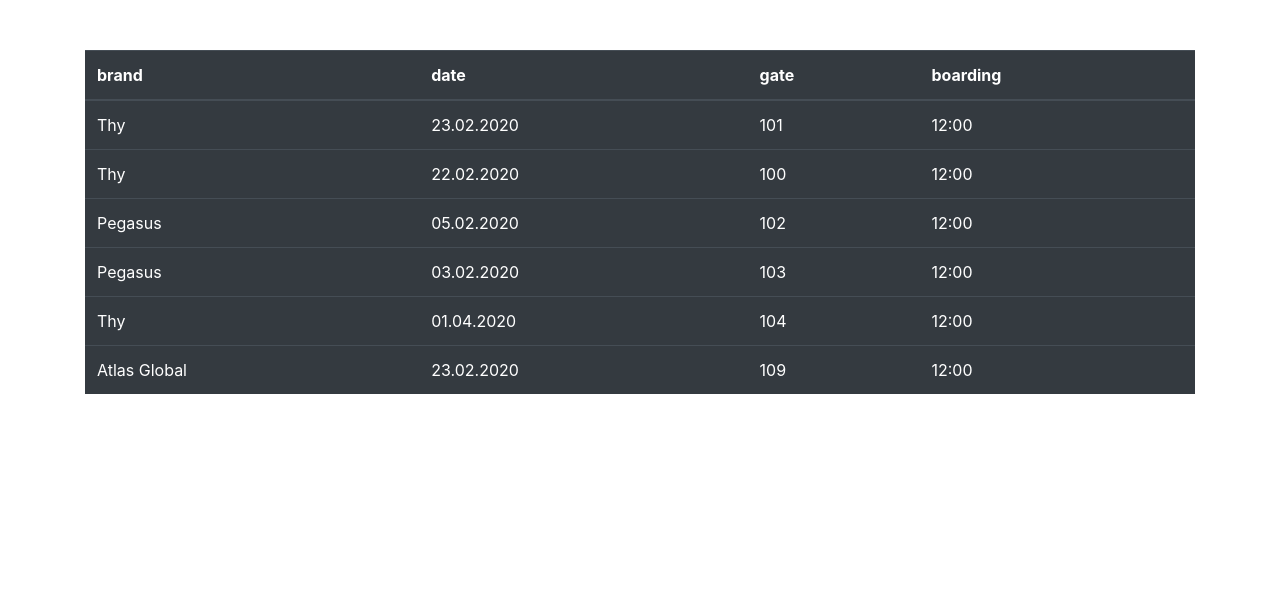
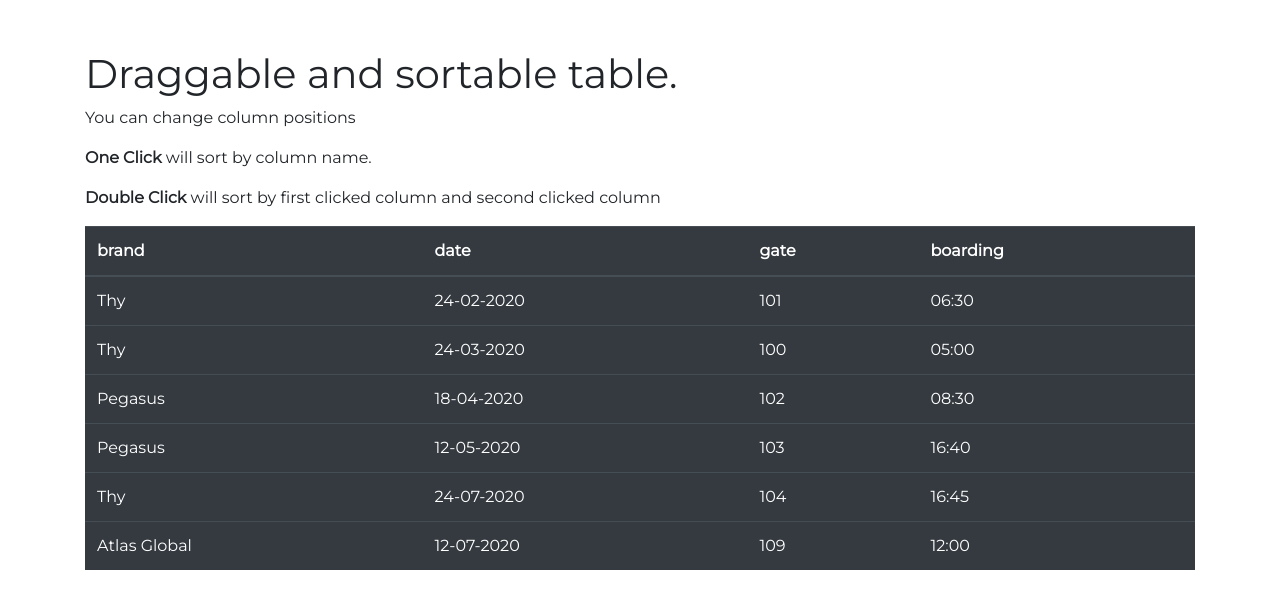
Before and after one commit to sercuu/draggableTable, a Vue app: page /#/ in a window 1280 px wide. Shown: the top 608 px of the page. Built offline with nearby package versions, Linux system fonts and the light colour scheme.

Commit message:
sorting completed

```diff
--- a/package.json
+++ b/package.json
@@ -13,6 +13,7 @@
         "core-js": "^3.6.5",
         "husky": "^4.2.5",
         "lint-staged": "^10.2.11",
+        "moment": "^2.27.0",
         "node-sass": "^4.14.1",
         "sass-loader": "^9.0.3",
         "vue": "^2.6.11",
--- a/public/index.html
+++ b/public/index.html
@@ -1,17 +1,22 @@
 <!DOCTYPE html>
 <html lang="en">
+
 <head>
   <meta charset="utf-8">
   <meta http-equiv="X-UA-Compatible" content="IE=edge">
   <meta name="viewport" content="width=device-width,initial-scale=1.0">
   <link rel="icon" href="<%= BASE_URL %>favicon.ico">
   <title><%= htmlWebpackPlugin.options.title %></title>
+  <link href="https://fonts.googleapis.com/css2?family=Montserrat&display=swap" rel="stylesheet">
 </head>
+
 <body>
   <noscript>
-      <strong>We're sorry but <%= htmlWebpackPlugin.options.title %> doesn't work properly without JavaScript enabled. Please enable it to continue.</strong>
+    <strong>We're sorry but <%= htmlWebpackPlugin.options.title %> doesn't work properly without JavaScript enabled.
+      Please enable it to continue.</strong>
   </noscript>
   <div id="app"></div>
   <!-- built files will be auto injected -->
 </body>
+
 </html>
--- a/src/Mockdata.js
+++ b/src/Mockdata.js
@@ -2,42 +2,42 @@
 	{
 		key: "1",
 		brand: "Thy",
-        date: "23.02.2020",
+		date: new Date("2020", "01", "24"),
 		gate: "101",
-        boarding: "12:00",
+		boarding: "06:30",
 	},
 	{
 		key: "2",
 		brand: "Thy",
-        date: "22.02.2020",
+		date: new Date("2020", "02", "24"),
 		gate: "100",
-        boarding: "12:00",
+		boarding: "05:00",
 	},
 	{
 		key: "3",
 		brand: "Pegasus",
-        date: "05.02.2020",
+		date: new Date("2020", "03", "18"),
 		gate: "102",
-        boarding: "12:00",
+		boarding: "08:30",
 	},
 	{
 		key: "4",
 		brand: "Pegasus",
-        date: "03.02.2020",
+		date: new Date("2020", "04", "12"),
 		gate: "103",
-        boarding: "12:00",
+		boarding: "16:40",
 	},
 	{
 		key: "5",
 		brand: "Thy",
-        date: "01.04.2020",
+		date: new Date("2020", "06", "24"),
 		gate: "104",
-        boarding: "12:00",
+		boarding: "16:45",
 	},
 	{
 		key: "6",
 		brand: "Atlas Global",
-        date: "23.02.2020",
+		date: new Date("2020", "06", "12"),
 		gate: "109",
 		boarding: "12:00",
 	},
--- a/src/assets/style/app.scss
+++ b/src/assets/style/app.scss
@@ -1,3 +1,7 @@
+body {
+	font-family: "Montserrat", sans-serif;
+}
+
 /* Plugins */
 @import "~bootstrap/dist/css/bootstrap.min.css";
 /* Plugins */
@@ -10,6 +14,7 @@
 /* Atom */
 
 /* Molecule */
+@import "./molecule/TAVTable.scss";
 /* Molecule */
 
 /* Organism */
--- /dev/null
+++ b/src/assets/style/molecule/TAVTable.scss
@@ -0,0 +1,7 @@
+.TAVTable {
+    th {
+        &:hover {
+            cursor: pointer;
+        }
+    }
+}
--- a/src/components/common/Table.vue
+++ b/src/components/common/Table.vue
@@ -1,5 +1,5 @@
 <template>
-    <table class="table table-hover table-dark" width="100%">
+	<table class="TAVTable table table-hover table-dark" width="100%">
 		<thead>
 			<tr>
 				<th
@@ -11,6 +11,8 @@
 					@dragleave="dragLeave"
 					@drop="drop"
 					@dragover="dragOver"
+					@click="singleSorting"
+					@dblclick="multipleSorting"
 				>
 					{{ column.title }}
 				</th>
@@ -19,7 +21,7 @@
 		<tbody>
 			<tr v-for="data in dataSource" :key="data.key">
 				<td v-for="column in columns" :key="column.key">
-                    {{ data[column.key] }}
+					{{ textController(data[column.key]) }}
 				</td>
 			</tr>
 		</tbody>
@@ -27,9 +29,9 @@
 </template>
 
 <script>
+import moment from "moment";
 export default {
 	name: "Table",
-
 	props: {
 		dataSource: {
 			type: Array,
@@ -55,6 +57,23 @@
 			type: Function,
 			required: true,
 		},
+		singleSorting: {
+			type: Function,
+			required: true,
+		},
+		multipleSorting: {
+			type: Function,
+			required: true,
+		},
+	},
+	methods: {
+		textController: (text) => {
+			// Date controller
+			if (text instanceof Date) {
+				return moment(text).format("DD-MM-YYYY");
+			}
+			return text;
+		},
 	},
 };
 </script>
--- a/src/helper/setArrayPosition.js
+++ b/src/helper/setArrayPosition.js
@@ -1,17 +1,11 @@
 const setArrayPosition = (arr, old_index, new_index) => {
-    while (old_index < 0) {
-        old_index += arr.length;
-    }
-    while (new_index < 0) {
-        new_index += arr.length;
-    }
-    if (new_index >= arr.length) {
-        var k = new_index - arr.length;
-        while (k-- + 1) {
-            arr.push(undefined);
-        }
-    }
-    arr.splice(new_index, 0, arr.splice(old_index, 1)[0]);
-    return arr; // for testing
+	if (new_index >= arr.length) {
+		var k = new_index - arr.length + 1;
+		while (k--) {
+			arr.push(undefined);
+		}
+	}
+	arr.splice(new_index, 0, arr.splice(old_index, 1)[0]);
+	return arr;
 };
 export default setArrayPosition;
--- a/src/views/Home/index.vue
+++ b/src/views/Home/index.vue
@@ -1,5 +1,12 @@
 <template>
 	<div class="home">
+		<h1>Draggable and sortable table.</h1>
+		<p>You can change column positions</p>
+		<p><strong>One Click </strong>will sort by column name.</p>
+		<p>
+			<strong>Double Click</strong> will sort by first clicked column and second clicked
+			column
+		</p>
 		<Table
 			:dataSource="dataSource"
 			:columns="columns"
@@ -7,6 +14,8 @@
 			:dragLeave="dragLeave"
 			:drop="drop"
 			:dragOver="dragOver"
+			:singleSorting="singleSorting"
+			:multipleSorting="multipleSorting"
 		></Table>
 	</div>
 </template>
@@ -25,6 +34,7 @@
 		return {
 			dataSource: null,
 			columns: null,
+			timeout: null,
 		};
 	},
 	created() {
@@ -61,6 +71,42 @@
 				this.columns = [...swapedArr];
 			}
 		},
+		singleSorting(event) {
+			if (event.detail == 1) {
+				const click = () => {
+					if (event.detail === 1) {
+						// sort by selected column key
+						const id = event.target.id;
+						const sortedArr = this.dataSource.sort((a, b) => (a[id] > b[id] ? 1 : -1));
+						this.dataSource = sortedArr;
+					}
+				};
+				// if double click controller
+				this.timeout = window.setTimeout(click, 200);
+			}
+		},
+		multipleSorting(event) {
+			const id = event.target.id;
+			// this will delete single click event
+			window.clearTimeout(this.timeout);
+
+			// Grouped By Key
+			let groupedArr = this.dataSource.reduce((r, a) => {
+				r[a.brand] = [...(r[a.brand] || []), a];
+
+				return r;
+			}, {});
+
+			const KEYS = Object.keys(groupedArr);
+
+			// Sort array object by Key
+			let Arr = [];
+			KEYS.forEach((key) => {
+				const sortedArrByKey = groupedArr[key].sort((a, b) => (a[id] > b[id] ? 1 : -1));
+				Arr.push(...sortedArrByKey);
+			});
+			this.dataSource = Arr;
+		},
 	},
 };
 </script>
```
Also changed, not shown: src/App.vue (indentation only), 2 other files (tests, documents, lock files or other folders). Lines whose indentation alone changed are shown as unchanged.
